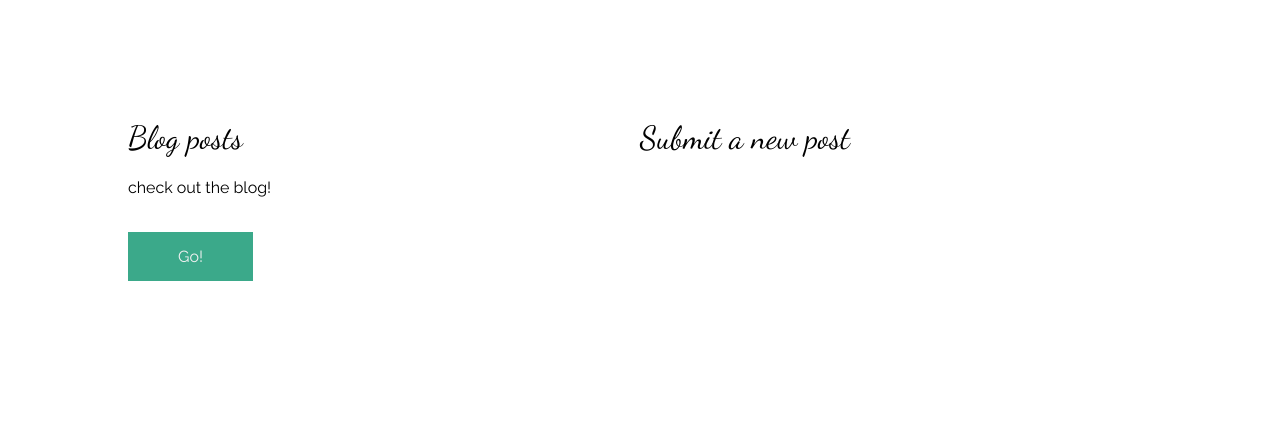
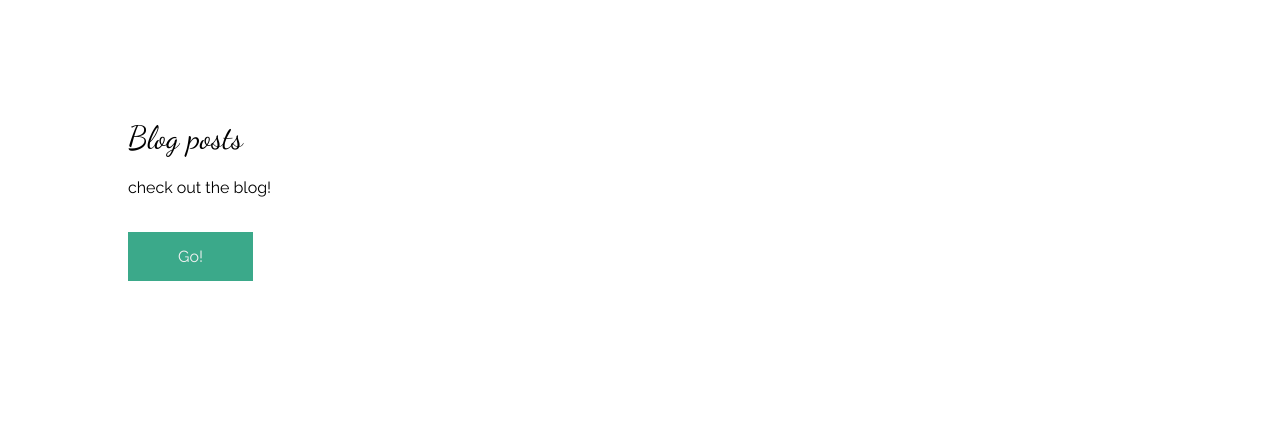
Before and after one commit to tsiemer/gatsby-test-site, a Gatsby site: page / in a window 1280 px wide. Shown: the part 1917-2361 px from the top of the page. Built offline with nearby package versions, Linux system fonts and the light colour scheme; Gatsby itself is replaced by a stand-in of ours.

Commit message:
Adding Netlify CMS

```diff
--- a/package.json
+++ b/package.json
@@ -21,6 +21,7 @@
     "gulp-replace": "^1.0.0",
     "gulp-sass": "^4.0.2",
     "jquery": "^3.3.1",
+    "netlify-cms": "^2.3.3",
     "prop-types": "^15.6.2",
     "react": "^16.6.3",
     "react-bootstrap": "^1.0.0-beta.5",
--- a/src/pages/index.js
+++ b/src/pages/index.js
@@ -46,25 +46,6 @@ export default class IndexPage extends React.Component{
               <a class="button" href="/blogs">Go!</a>
             </div>
           </div>
-
-          <div class="flex-item">
-            <h1 class="classyTitle">Submit a new post</h1>
-            {/* <Form>
-              <form onSubmit={this.handleSubmit}>
-                <div class="input-container d-flex">
-                  <input name="title" value={this.state.title} onChange={this.handleInputChange} placeholder="Title"/>
-                  <input name="quote" value={this.state.quote} onChange={this.handleInputChange} placeholder="Quote"/>
-                  <input name="description" value={this.state.description} onChange={this.handleInputChange} placeholder="Description"/>
-                  <input name="content" value={this.state.content} onChange={this.handleInputChange} placeholder="Content"/>
-                  <input type="file" name="filename" value={this.state.filename} onChange={this.handleInputChange} placeholder="File Name"/>
-                </div>
-                <i>End the filename with .md please!</i>
-                <div class="button-container">
-                  <button class="button" type="Submit">Submit </button>
-                </div>
-              </form>
-            </Form> */}
-          </div>
         </Section>
 
         <Section>
```
Also changed, not shown: test.html (added, +8 -0 lines), 1 other file.
